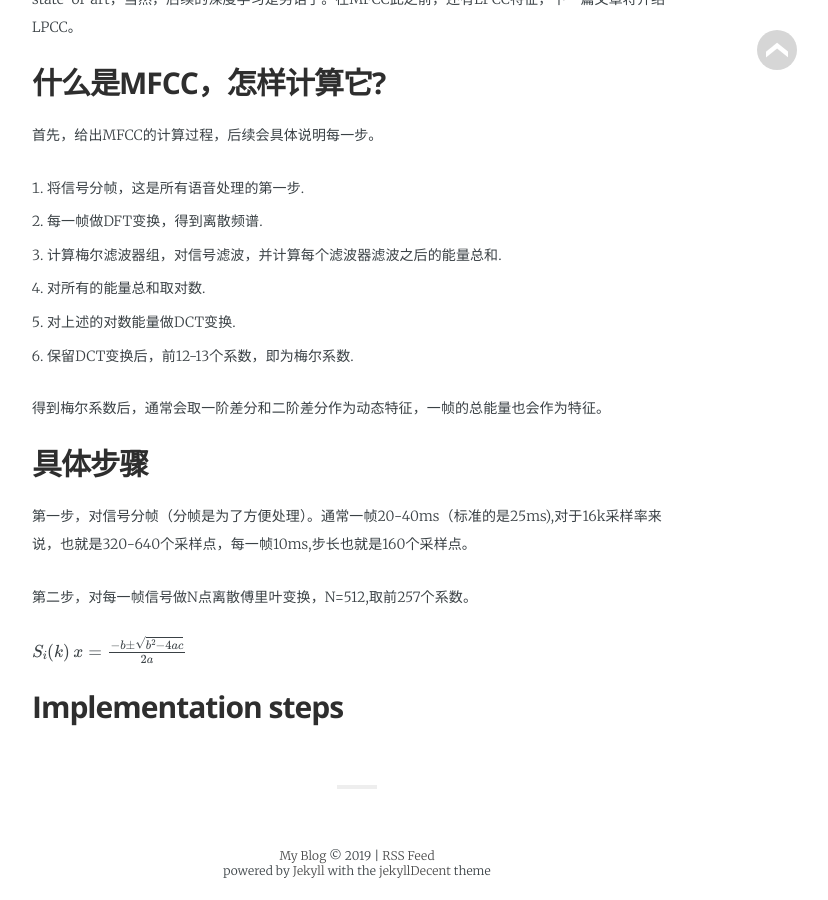
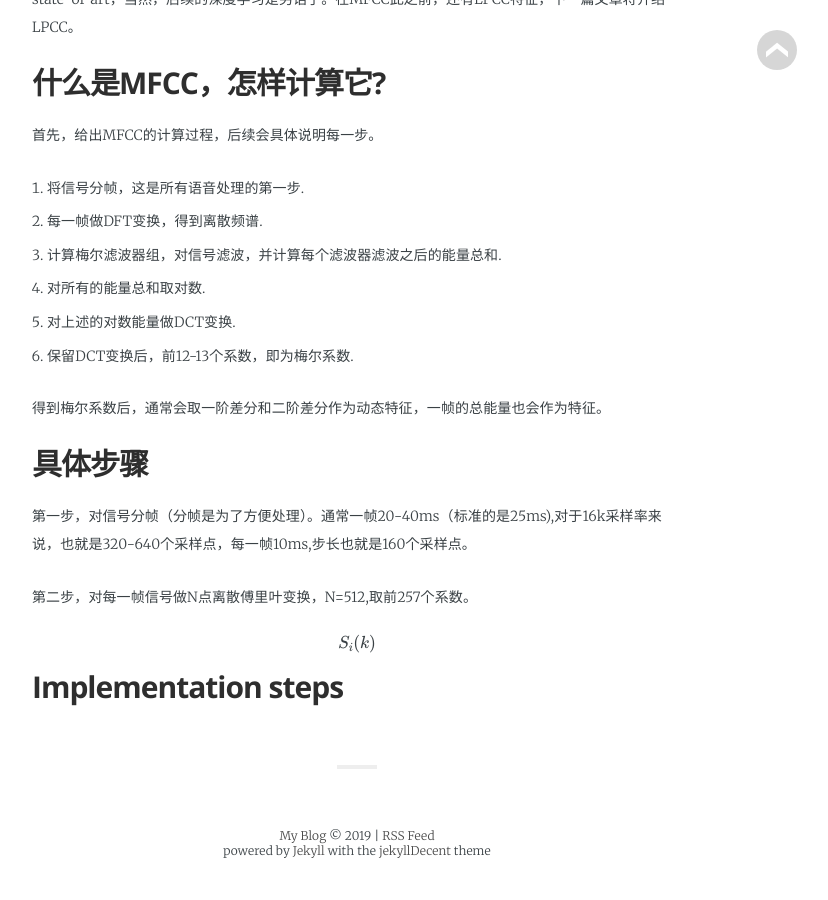
Before and after one commit to kleinzcy/kleinzcy.github.io, a Jekyll site: the page built from _posts/2019-3-22-梅尔倒谱系数.md, in a window 1280 px wide and 900 px high, scrolled down 884 px. Shown: the whole window, without its empty margins (283-1111 px from the left). Built offline with Jekyll 4.4.1, drawn with Linux system fonts in a browser that asks for light colours; some web fonts are replaced; formulas are drawn with MathJax 3.

Commit message:
Update 2019-3-22-梅尔倒谱系数.md

```diff
--- a/_posts/2019-3-22-梅尔倒谱系数.md
+++ b/_posts/2019-3-22-梅尔倒谱系数.md
@@ -43,6 +43,6 @@ MFCC特征在语音识别系统中广泛使用。它由Davis和Mermelstein在二
 
 第二步，对每一帧信号做N点离散傅里叶变换，N=512,取前257个系数。
 
-$ S_i(k) $
-$$ x = {-b \pm \sqrt{b^2-4ac} \over 2a} $$
+$$ S_i(k) $$
+
 ## Implementation steps
```
